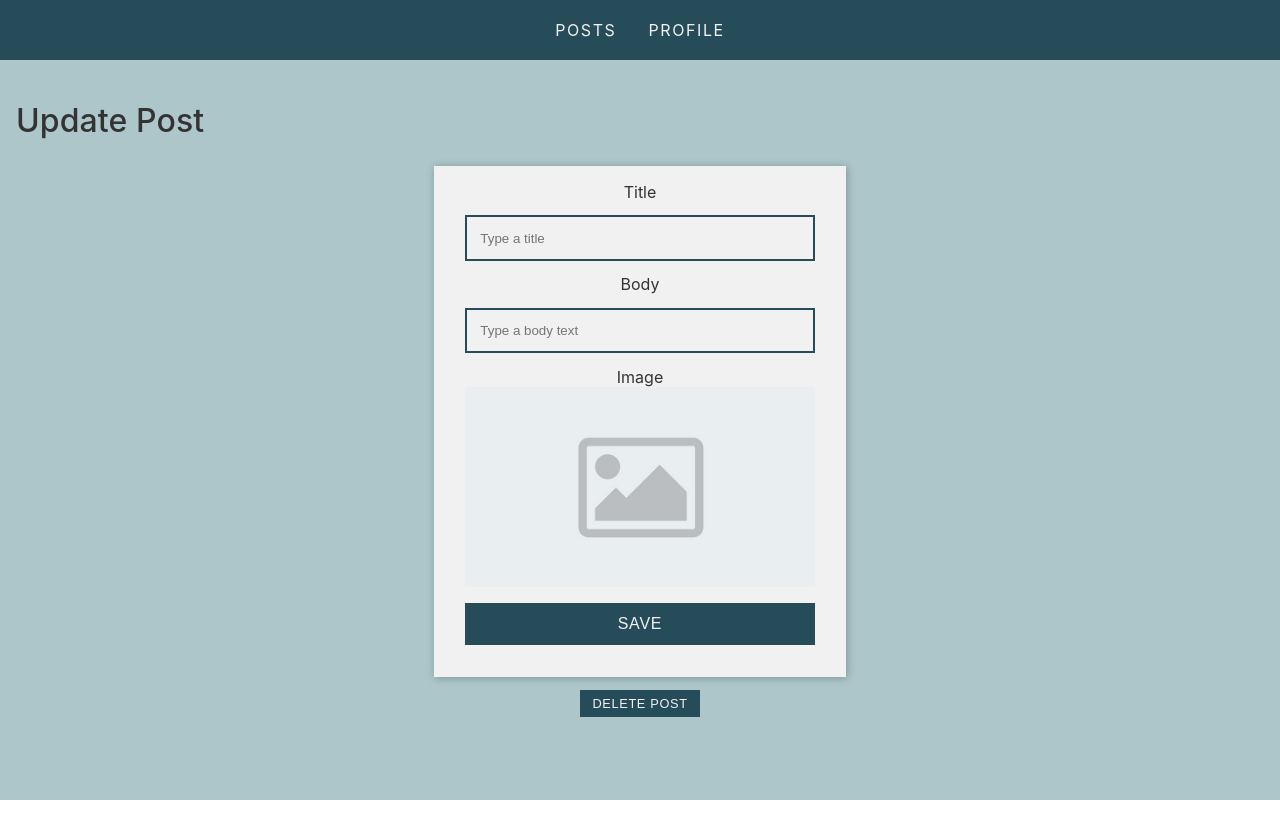
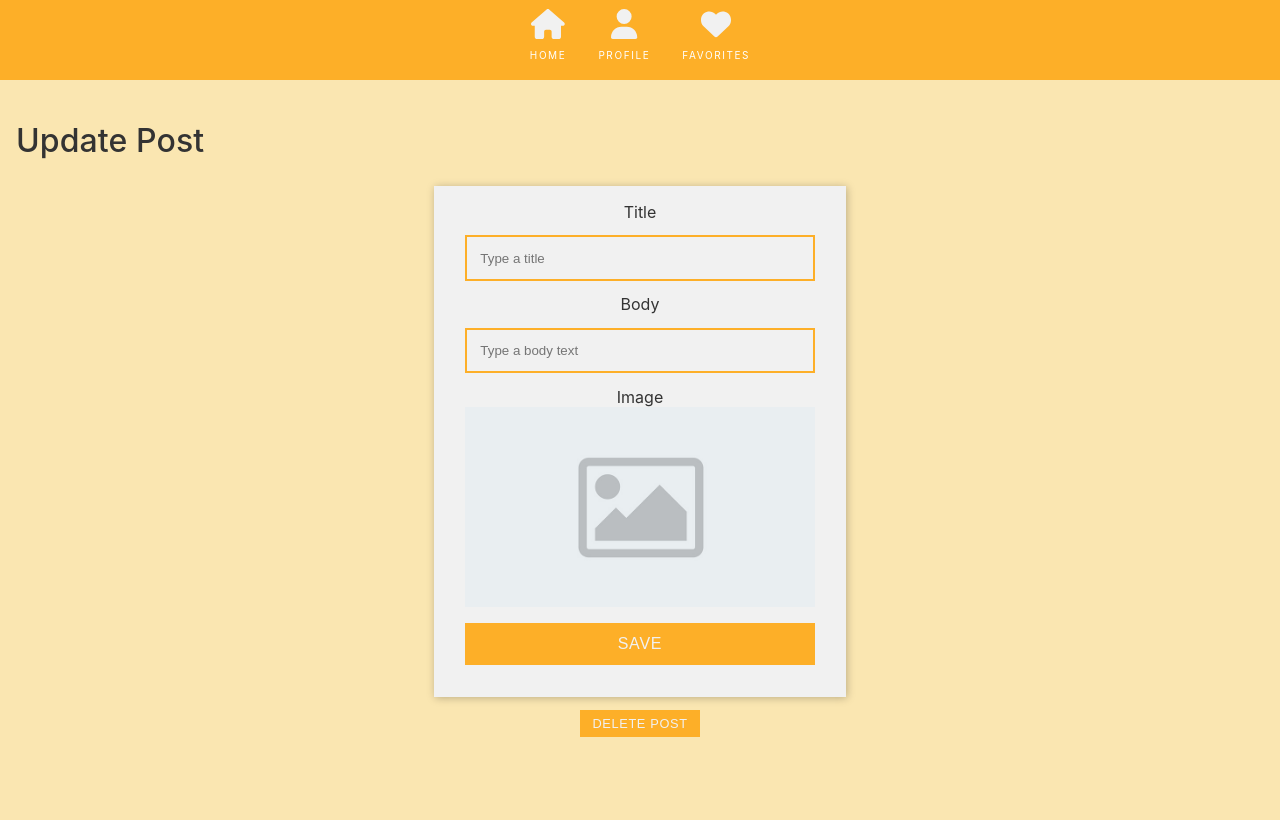
Before and after one commit to olrik-web/foodwaste, a React (Create React App) app: page /posts/1 in a window 1280 px wide. Built offline with nearby package versions, Linux system fonts and the light colour scheme; no server answers; sample sign-in values are in the browser's storage.

Commit message:
createpage,postpage,fovorite page, styles

```diff
--- a/package.json
+++ b/package.json
@@ -3,11 +3,17 @@
     "version": "0.1.0",
     "private": true,
     "dependencies": {
+        "@fortawesome/fontawesome-svg-core": "^6.1.1",
+        "@fortawesome/free-regular-svg-icons": "^6.1.1",
+        "@fortawesome/free-solid-svg-icons": "^6.1.1",
+        "@fortawesome/react-fontawesome": "^0.1.18",
         "@testing-library/jest-dom": "^5.16.4",
         "@testing-library/react": "^13.1.1",
         "@testing-library/user-event": "^13.5.0",
+        "babel-plugin-macros": "^3.1.0",
         "react": "^18.0.0",
         "react-dom": "^18.0.0",
+        "react-icons": "^4.3.1",
         "react-router-dom": "^6.3.0",
         "react-scripts": "^2.1.3",
         "web-vitals": "^2.1.4"
--- a/src/App.js
+++ b/src/App.js
@@ -7,6 +7,8 @@ import UpdatePage from "./pages/UpdatePage";
 import SignInPage from "./pages/SignInPage";
 import SignUpPage from "./pages/SignUpPage";
 import ProfilePage from "./pages/ProfilePage";
+import FavoritePage from "./pages/FavoritePage";
+import PostsPage from "./pages/PostsPage";
 
 export default function App() {
     const [isAuth, setIsAuth] = useState(localStorage.getItem("isAuth")); // default value comes from localStorage
@@ -20,6 +22,8 @@ export default function App() {
                 <Route path="/create" element={<CreatePage />} />
                 <Route path="/posts/:postId" element={<UpdatePage />} />
                 <Route path="/profile" element={<ProfilePage setAuth={setIsAuth} />} />
+                <Route path="/favorite" element={<FavoritePage/>} />
+                <Route path="/posts" element={<PostsPage/>} />
                 <Route path="*" element={<Navigate to="/" />} />
             </Routes>
         </>
--- a/src/components/Nav.js
+++ b/src/components/Nav.js
@@ -1,5 +1,7 @@
 import React, { useState } from "react";
 import { NavLink } from "react-router-dom";
+import { FontAwesomeIcon } from '@fortawesome/react-fontawesome'
+import { faEdit, faHeart, faHome, faList, faPager, faUser} from "@fortawesome/free-solid-svg-icons"
 
 export default function Nav() {
   const [user, setUser] = useState(
@@ -8,18 +10,22 @@ export default function Nav() {
   console.log(user);
   if (user.admin === "1") {
     return (
-      <nav>
-        <NavLink to="/">Posts</NavLink>
-        <NavLink to="/create">Create</NavLink>
-        <NavLink to="/profile">Profile</NavLink>
+      <nav className="nav">
+        <NavLink to="/"><FontAwesomeIcon icon={faHome} /> <p>Home</p></NavLink>
+        <NavLink to="/create"><FontAwesomeIcon icon={faEdit} /> <p>Create</p></NavLink>
+        <NavLink to="/profile"><FontAwesomeIcon icon={faUser} /> <p>Profile</p></NavLink>
+        <NavLink to="/favorite"><FontAwesomeIcon icon={faHeart} /> <p>Favorites</p></NavLink>
+        <NavLink to="/posts"><FontAwesomeIcon icon={faList} /> <p>My Posts</p></NavLink>
       </nav>
     );
   }
   return (
     <nav>
-      <NavLink to="/">Posts</NavLink>
       {/* <NavLink to="/create">Create</NavLink> */}
-      <NavLink to="/profile">Profile</NavLink>
+      <NavLink to="/"><FontAwesomeIcon icon={faHome} /> <p>Home</p></NavLink>
+        <NavLink to="/profile"><FontAwesomeIcon icon={faUser} /> <p>Profile</p></NavLink>
+        <NavLink to="/favorite"><FontAwesomeIcon icon={faHeart} /> <p>Favorites</p></NavLink>
+
     </nav>
   );
 }
--- a/src/pages/CreatePage.js
+++ b/src/pages/CreatePage.js
@@ -9,7 +9,7 @@ export default function CreatePage() {
     async function createPost(newPost) {
         newPost.uid = user.id; // default user id (RACE)
 
-        const url = "http://localhost:3000/posts/";
+        const url = "http://localhost:3333/posts/";
         await fetch(url, {
             method: "POST",
             body: JSON.stringify(newPost)
--- /dev/null
+++ b/src/pages/FavoritePage.js
@@ -0,0 +1,26 @@
+import React, { useState, useEffect } from "react";
+import PostCard from "../components/PostCard";
+
+export default function HomePage() {
+    const [posts, setPosts] = useState([]);
+
+    useEffect(() => {
+        async function getPosts() {
+            const url = "http://localhost:3000/posts/";
+            const response = await fetch(url);
+            const responseData = await response.json();
+            setPosts(responseData.data);
+        }
+        getPosts();
+    }, []);
+
+    return (
+        <section className="page">
+            <section className="grid-container">
+                {posts.map(post => (
+                    <PostCard post={post} key={post.id} />
+                ))}
+            </section>
+        </section>
+    );
+}
--- /dev/null
+++ b/src/pages/PostsPage.js
@@ -0,0 +1,26 @@
+import React, { useState, useEffect } from "react";
+import PostCard from "../components/PostCard";
+
+export default function HomePage() {
+    const [posts, setPosts] = useState([]);
+
+    useEffect(() => {
+        async function getPosts() {
+            const url = "http://localhost:3000/posts/";
+            const response = await fetch(url);
+            const responseData = await response.json();
+            setPosts(responseData.data);
+        }
+        getPosts();
+    }, []);
+
+    return (
+        <section className="page">
+            <section className="grid-container">
+                {posts.map(post => (
+                    <PostCard post={post} key={post.id} />
+                ))}
+            </section>
+        </section>
+    );
+}
--- a/src/styles.css
+++ b/src/styles.css
@@ -1,7 +1,7 @@
 /* ---------- root variables ---------- */
 :root {
-    --green: rgb(38, 76, 89);
-    --light-green: rgb(172, 198, 201);
+    --green: #fdaf28;
+    --light-green: #FAE6B1;
     --light-grey: #f1f1f4;
     --text-color-light: #f1f1f1;
     --text-color-dark: #333;
@@ -16,7 +16,10 @@ body {
     font-family: -apple-system, BlinkMacSystemFont, "Segoe UI", "Roboto", "Oxygen", "Ubuntu", "Cantarell", "Fira Sans", "Droid Sans", "Helvetica Neue", sans-serif;
     -webkit-font-smoothing: antialiased;
     -moz-osx-font-smoothing: grayscale;
+    margin-top: 20px;
 }
+
+
 
 code {
     font-family: source-code-pro, Menlo, Monaco, Consolas, "Courier New", monospace;
@@ -94,6 +97,8 @@ nav {
     left: 0;
     right: 0;
     text-align: center;
+
+
 }
 
 /* Style the links inside the navigation bar */
@@ -101,11 +106,27 @@ nav a {
     display: inline-block;
     color: var(--text-color-light);
     text-align: center;
-    padding: 20px 16px;
+    padding: 9px 16px;
     text-decoration: none;
     letter-spacing: 0.1em;
     text-transform: uppercase;
+
+
+
 }
+
+nav a svg {
+
+    font-size: 30px;
+
+}
+
+nav a p {
+    color: white;
+    font-size: 10px;
+}
+
+
 
 /* Change the color of links on hover */
 nav a:hover {
```
Also changed, not shown: 1 other file (tests, documents, lock files or other folders).
